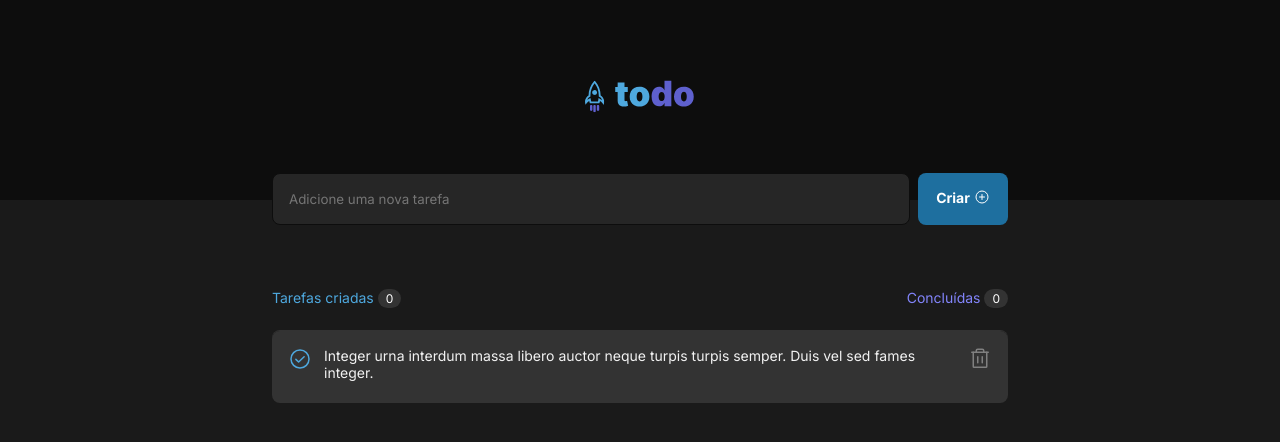
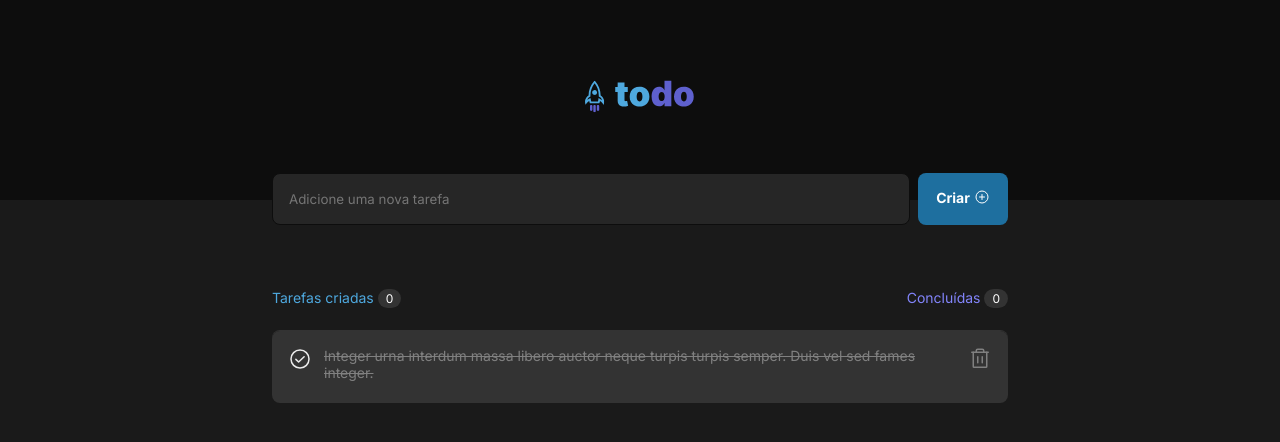
Before and after one commit to gabrielgamboa/todo-list, a React (Vite) app: page / in a window 1280 px wide. Both pictures are taken after a click on the icon 300 px from the left and 359 px from the top of the page. Shown: the top 442 px of the page. Built offline with nearby package versions, Linux system fonts and the light colour scheme.

Commit message:
feat: create todo component and render todos list

```diff
--- a/package.json
+++ b/package.json
@@ -11,11 +11,13 @@
   "dependencies": {
     "phosphor-react": "^1.4.1",
     "react": "^18.2.0",
-    "react-dom": "^18.2.0"
+    "react-dom": "^18.2.0",
+    "uuid": "^9.0.0"
   },
   "devDependencies": {
     "@types/react": "^18.0.26",
     "@types/react-dom": "^18.0.9",
+    "@types/uuid": "^9.0.0",
     "@vitejs/plugin-react": "^3.0.0",
     "typescript": "^4.9.3",
     "vite": "^4.0.0"
--- a/src/App.module.css
+++ b/src/App.module.css
@@ -33,24 +33,3 @@
     border-top: 0.0625rem solid var(--gray-400);
     border-radius: 0.5rem;
 }
-
-.todo {
-    height: 4.5rem;
-    padding: 1rem;
-    border-radius: 0.5rem;
-    background: var(--gray-400);
-
-    display: flex;
-    gap: 0.75rem;
-
-}
-
-.uncheckedTodo {
-    color: var(--blue);
-}
-
-.todo > p {
-    max-width: 39.5rem;
-    font-size: 0.875rem;
-    color: var(--gray-100);
-}
--- a/src/App.tsx
+++ b/src/App.tsx
@@ -1,20 +1,27 @@
-import { CheckCircle, Circle, Trash } from 'phosphor-react';
+import { useState } from 'react';
+import { v4 as uuidv4 } from 'uuid';
 
 import { Header } from './components/Header'
 import { TodoForm } from './components/TodoForm'
+import { EmptyTodos } from './components/EmptyTodos';
+import { Todo } from './components/Todo';
 
+import './global.module.css'
 import styles from "./App.module.css";
 
-import './global.module.css'
-import { useState } from 'react';
-import { EmptyTodos } from './components/EmptyTodos';
+export function App() {
+    const [todos, setTodos] = useState([{
+        id: uuidv4(),
+        title: 'Integer urna interdum massa libero auctor neque turpis turpis semper. Duis vel sed fames integer.',
+        isCompleted: false,
+    }]);
 
-export function App() {
-    const [todos, setTodos] = useState([1]);
-    const [checked, setChecked] = useState(false);
-
-    function handleChangeCheck() {
-        setChecked(!checked);
+    function handleChangeCheck(todoId: string) {
+        const todo = todos.find(todo => todo.id === todoId);
+        if (todo) {
+            todo.isCompleted = !todo.isCompleted;
+            setTodos([...todos]);
+        }
     }
 
     return (
@@ -34,17 +41,15 @@ export function App() {
                 <div className={styles.todos}>
                     {todos.length === 0 ?
                         <EmptyTodos /> :
-                        <div className={styles.todo}>
-                            {checked ?
-                                <CheckCircle onClick={handleChangeCheck} className={styles.uncheckedTodo} size={24} /> :
-                                <Circle onClick={handleChangeCheck} className={styles.uncheckedTodo} size={24} />
-                            }
-                            <p>Integer urna interdum massa libero auctor neque turpis turpis semper. Duis vel sed fames integer.</p>
-                            <Trash size={24} />
-                        </div>
-                        // todos.map(todo => (
-
-                        // ));
+                        todos.map(todo => (
+                            <Todo
+                                key={todo.id}
+                                id={todo.id}
+                                title={todo.title}
+                                isCompleted={todo.isCompleted}
+                                onChangeTodoStatus={handleChangeCheck}
+                            />
+                        ))
                     }
                 </div>
             </div>
--- /dev/null
+++ b/src/components/Todo.module.css
@@ -0,0 +1,32 @@
+.todo {
+  height: 4.5rem;
+  padding: 1rem;
+  border-radius: 0.5rem;
+  background: var(--gray-400);
+
+  display: flex;
+  gap: 0.75rem;
+
+}
+
+.uncheckedTodo {
+  color: var(--blue);
+}
+
+.checkedTodo {
+  color: var(--white);
+  opacity: 0.9;
+}
+
+.todo .normalTitle {
+  max-width: 39.5rem;
+  font-size: 0.875rem;
+  color: var(--gray-100);
+}
+
+.todo .fadedTitle {
+  max-width: 39.5rem;
+  font-size: 0.875rem;
+  color: var(--gray-300);
+  text-decoration: line-through;
+}
--- /dev/null
+++ b/src/components/Todo.tsx
@@ -0,0 +1,24 @@
+import { CheckCircle, Circle, Trash } from "phosphor-react";
+import { useState } from "react";
+import styles from "./Todo.module.css";
+
+interface TodoProps {
+  id: string;
+  title: string;
+  isCompleted: boolean;
+  onChangeTodoStatus: (todoId: string) => void;
+}
+
+export function Todo({ id, title, isCompleted, onChangeTodoStatus }: TodoProps) {
+
+  return (
+    <div className={styles.todo}>
+      {isCompleted ?
+        <CheckCircle onClick={() => onChangeTodoStatus(id)} className={styles.checkedTodo} size={24} /> :
+        <Circle onClick={() => onChangeTodoStatus(id)} className={styles.uncheckedTodo} size={24} />
+      }
+      <p className={isCompleted ? styles.fadedTitle : styles.normalTitle}>{title}</p>
+      <Trash size={24} />
+    </div>
+  );
+}
```
